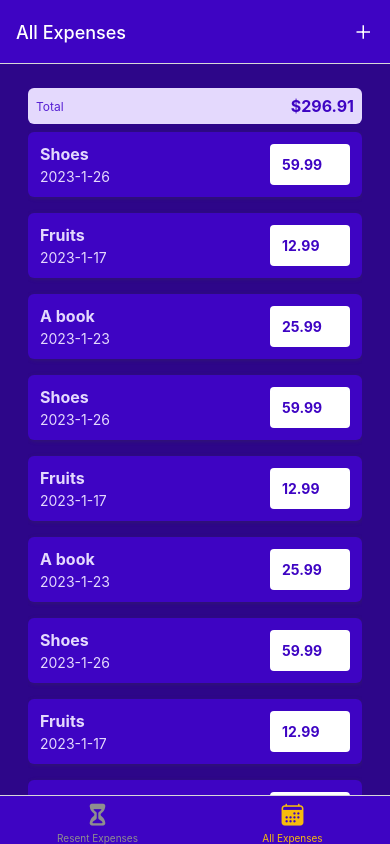
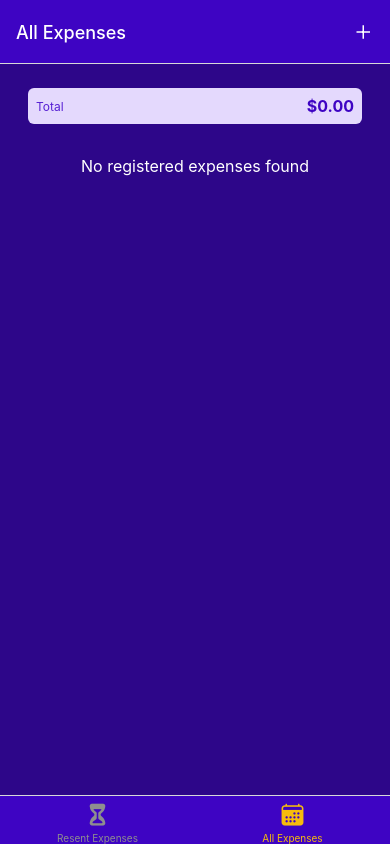
Before and after one commit to NataLinaIT/react-native-expenses-app, a React Native app: screen /AllExpenses in a window 390 px wide. Built offline with nearby package versions, Linux system fonts and the light colour scheme.

Commit message:
Blank state

```diff
--- a/App.js
+++ b/App.js
@@ -58,7 +58,7 @@ const ExpensesOverview = () => {
 export default function App() {
   return (
     <>
-      <StatusBar style="auto" />
+      <StatusBar style="light" />
       <ExpensesContextProvider>
         <NavigationContainer>
           <Stack.Navigator
--- a/components/ExpensesOutput.js
+++ b/components/ExpensesOutput.js
@@ -1,14 +1,20 @@
-import { View, StyleSheet } from 'react-native';
+import { View, StyleSheet, Text } from 'react-native';
 import { GlobalStyles } from '../constants/styles';
 
 import ExpensesSummary from '../components/ExpensesSummary';
 import ExpensesList from '../components/ExpensesList';
 
-const ExpensesOutput = ({ expenses, period }) => {
+const ExpensesOutput = ({ expenses, period, fallbackText }) => {
+  let content = <Text style={styles.text}>{fallbackText}</Text>
+
+  if(expenses.length > 0) {
+    content =  <ExpensesList expenses={expenses}/>
+  }
+
   return (
     <View style={styles.container}>
       <ExpensesSummary expenses={expenses} period={period}/>
-      <ExpensesList expenses={expenses}/>
+      {content}
     </View>
   )
 }
@@ -23,4 +29,10 @@ const styles = StyleSheet.create({
     paddingBottom: 0,
     backgroundColor: GlobalStyles.colors.primary700,
   },
+  text: {
+    color: 'white',
+    fontSize: 16,
+    textAlign: 'center',
+    marginTop: 32
+  },
 });
--- a/screens/AllExpenses.js
+++ b/screens/AllExpenses.js
@@ -9,6 +9,7 @@ const AllExpenses = () => {
   return <ExpensesOutput
           period="Total"
           expenses={expensesContext.expenses}
+          fallbackText="No registered expenses found"
         />
 }
 
--- a/screens/ResentExpenses.js
+++ b/screens/ResentExpenses.js
@@ -16,6 +16,7 @@ const ResentExpenses = () => {
   return <ExpensesOutput
             period="Last 7 days"
             expenses={resentExpenses}
+            fallbackText="No expenses registered for the last 7 days"
           />
 }
 
--- a/store/context.js
+++ b/store/context.js
@@ -1,60 +1,60 @@
 import { useReducer, createContext } from 'react';
 
 const dummy_exps = [
-  {
-    id: 'e1',
-    description: 'Shoes',
-    amount: 59.99,
-    date: new Date('2023-01-26')
-  },
-  {
-    id: 'e2',
-    description: 'Fruits',
-    amount: 12.99,
-    date: new Date('2023-01-17')
-  },
-  {
-    id: 'e3',
-    description: 'A book',
-    amount: 25.99,
-    date: new Date('2023-01-23')
-  },
-  {
-    id: 'e11',
-    description: 'Shoes',
-    amount: 59.99,
-    date: new Date('2023-01-26')
-  },
-  {
-    id: 'e21',
-    description: 'Fruits',
-    amount: 12.99,
-    date: new Date('2023-01-17')
-  },
-  {
-    id: 'e31',
-    description: 'A book',
-    amount: 25.99,
-    date: new Date('2023-01-23')
-  },
-  {
-    id: 'e13',
-    description: 'Shoes',
-    amount: 59.99,
-    date: new Date('2023-01-26')
-  },
-  {
-    id: 'e277',
-    description: 'Fruits',
-    amount: 12.99,
-    date: new Date('2023-01-17')
-  },
-  {
-    id: 'e355',
-    description: 'A book',
-    amount: 25.99,
-    date: new Date('2023-01-23')
-  }
+  // {
+  //   id: 'e1',
+  //   description: 'Shoes',
+  //   amount: 59.99,
+  //   date: new Date('2023-01-26')
+  // },
+  // {
+  //   id: 'e2',
+  //   description: 'Fruits',
+  //   amount: 12.99,
+  //   date: new Date('2023-01-17')
+  // },
+  // {
+  //   id: 'e3',
+  //   description: 'A book',
+  //   amount: 25.99,
+  //   date: new Date('2023-01-23')
+  // },
+  // {
+  //   id: 'e11',
+  //   description: 'Shoes',
+  //   amount: 59.99,
+  //   date: new Date('2023-01-26')
+  // },
+  // {
+  //   id: 'e21',
+  //   description: 'Fruits',
+  //   amount: 12.99,
+  //   date: new Date('2023-01-17')
+  // },
+  // {
+  //   id: 'e31',
+  //   description: 'A book',
+  //   amount: 25.99,
+  //   date: new Date('2023-01-23')
+  // },
+  // {
+  //   id: 'e13',
+  //   description: 'Shoes',
+  //   amount: 59.99,
+  //   date: new Date('2023-01-26')
+  // },
+  // {
+  //   id: 'e277',
+  //   description: 'Fruits',
+  //   amount: 12.99,
+  //   date: new Date('2023-01-17')
+  // },
+  // {
+  //   id: 'e355',
+  //   description: 'A book',
+  //   amount: 25.99,
+  //   date: new Date('2023-01-23')
+  // }
 ]
 
 export const ExpensesContext = createContext({
```
